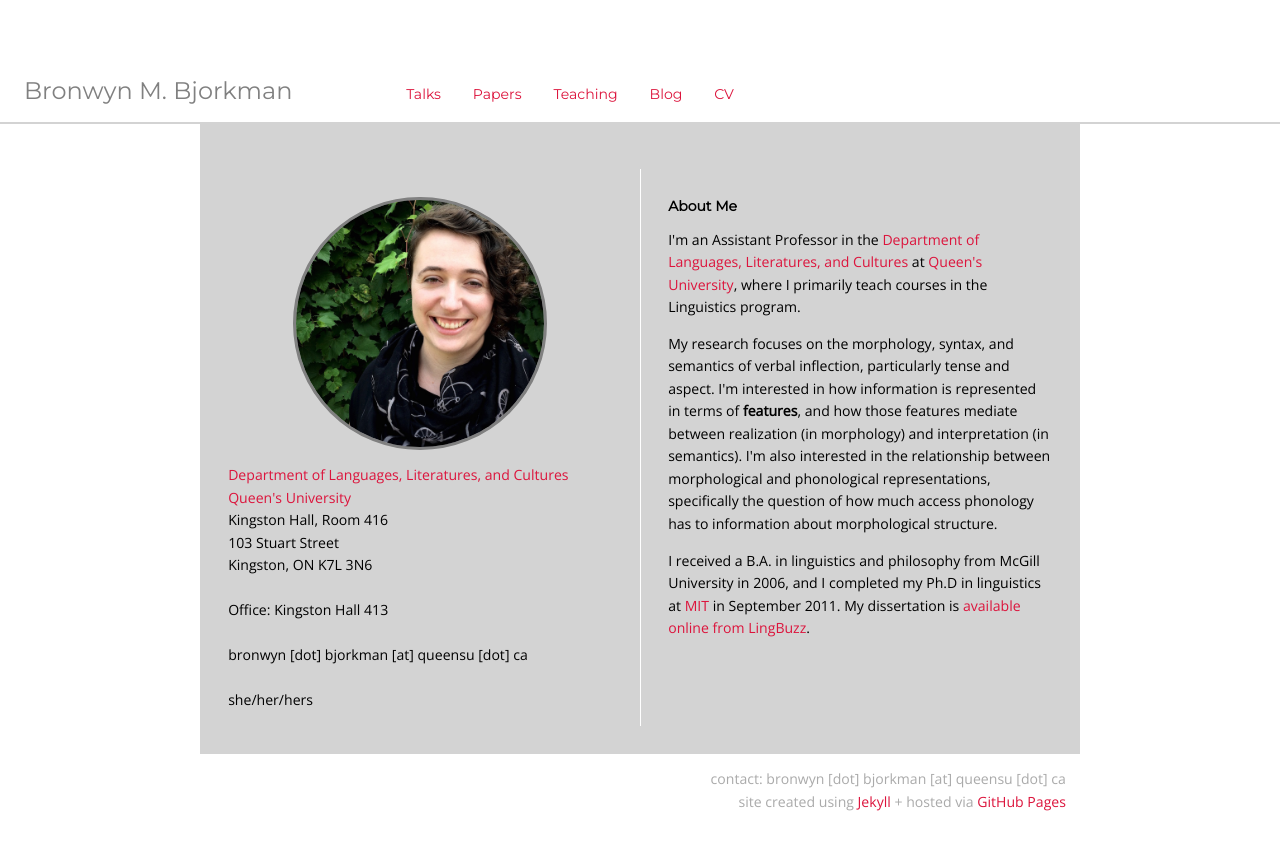
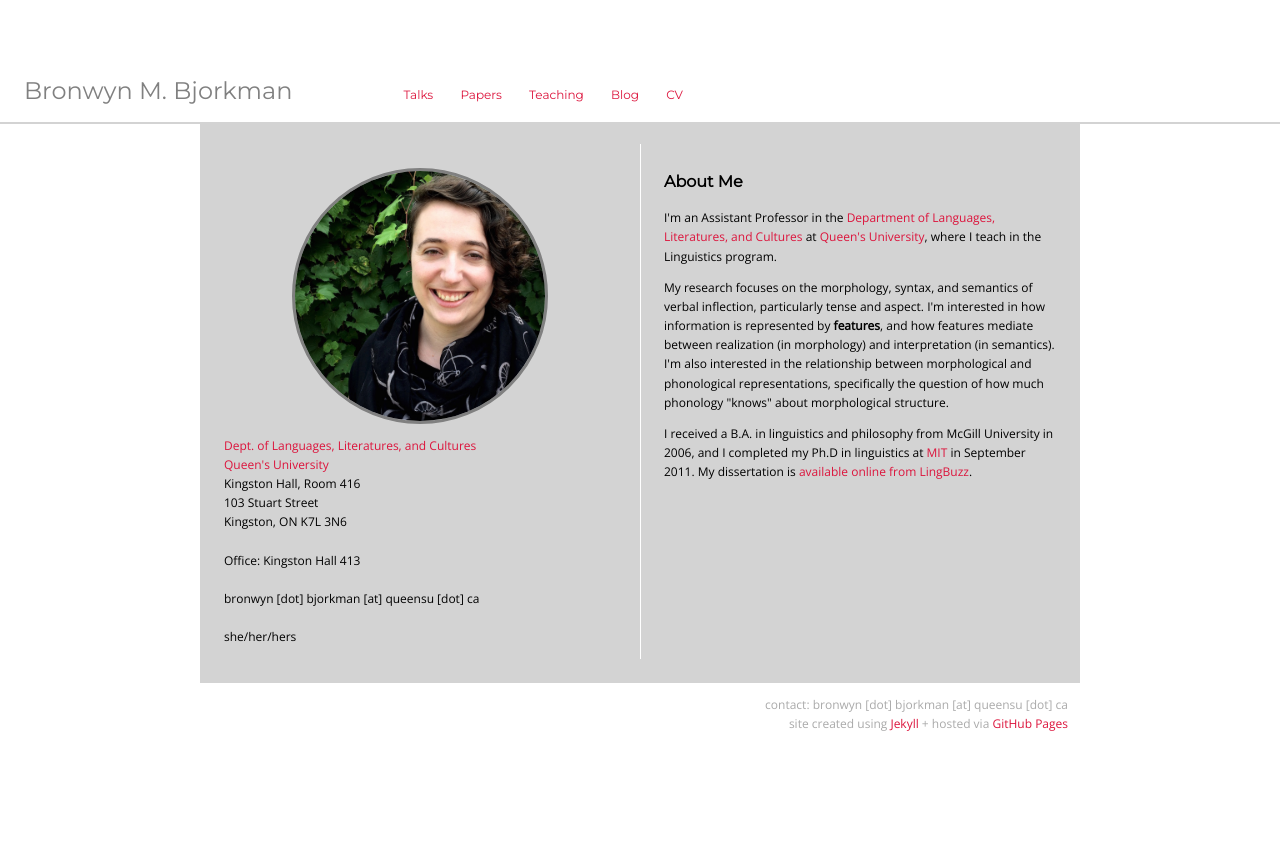
Before and after one commit to bronwynbjorkman/bronwynbjorkman.github.io, a Jekyll site: the page built from index.html, in a window 1280 px wide. Shown: the top 850 px of the page. Built offline with Jekyll 4.4.1, drawn with Linux system fonts in a browser that asks for light colours.

```diff
--- a/_sass/main.scss
+++ b/_sass/main.scss
@@ -18,7 +18,7 @@
 body{
 	/*font-family: Georgia, Times, serif;*/
 	font-family: $fontstack;
-	font-size: 1.1vw;
+	font-size: 12px;
 	font-style: normal;
 	font-weight: normal;
 	line-height: 1.6;
@@ -237,7 +237,6 @@
 table
 	{
 	font-family: $fontstack;
-	font-size: 12px;
 	font-style: normal;
 	font-weight: normal;
 	border-spacing: 10px;
@@ -258,5 +257,5 @@
 	{
 	font-family: $headerfontstack;
 	text-align:left;
-	font-size:14px;
+	font-size:16px;
 	}
--- a/index.html
+++ b/index.html
@@ -11,7 +11,7 @@
 	<img class="circle" src="/assets/images/green_headshot.jpg" alt="Headshot" scale="50%">
 
 	<div class="column">
-	<a href="http://www.queensu.ca/llcu/linguistics/">Department of Languages, Literatures, and Cultures</a><br>
+	<a href="http://www.queensu.ca/llcu/linguistics/">Dept. of Languages, Literatures, and Cultures</a><br>
 	<a href="http://www.queensu.ca">Queen's University</a><br>
 	Kingston Hall, Room 416<br>
 	103 Stuart Street<br>
@@ -32,9 +32,9 @@
 	<div class="column">
 	<h2>About Me</h2>
 
-	I'm an Assistant Professor in the <a href="http://www.queensu.ca/llcu/linguistics/">Department of Languages, Literatures, and Cultures</a> at <a href="http://www.queensu.ca/">Queen's University</a>, where I primarily teach courses in the Linguistics program.
+	I'm an Assistant Professor in the <a href="http://www.queensu.ca/llcu/linguistics/">Department of Languages, Literatures, and Cultures</a> at <a href="http://www.queensu.ca/">Queen's University</a>, where I teach in the Linguistics program.
 	<p>
-	My research focuses on the morphology, syntax, and semantics of verbal inflection, particularly tense and aspect. I'm interested in how information is represented in terms of <b>features</b>, and how those features mediate between realization (in morphology) and interpretation (in semantics). I'm also interested in the relationship between morphological and phonological representations, specifically the question of how much access phonology has to information about morphological structure.
+	My research focuses on the morphology, syntax, and semantics of verbal inflection, particularly tense and aspect. I'm interested in how information is represented by <b>features</b>, and how features mediate between realization (in morphology) and interpretation (in semantics). I'm also interested in the relationship between morphological and phonological representations, specifically the question of how much  phonology "knows" about morphological structure.
 	<p>
 	I received a B.A. in linguistics and philosophy from McGill University in 2006, and I completed my Ph.D in linguistics at <a href="http://web.mit.edu/linguistics/">MIT</a> in September 2011. My dissertation is <a href="http://ling.auf.net/lingBuzz/001354">available online from LingBuzz</a>.
 
```
Also changed, not shown: blog.html (line endings or trailing spaces).
